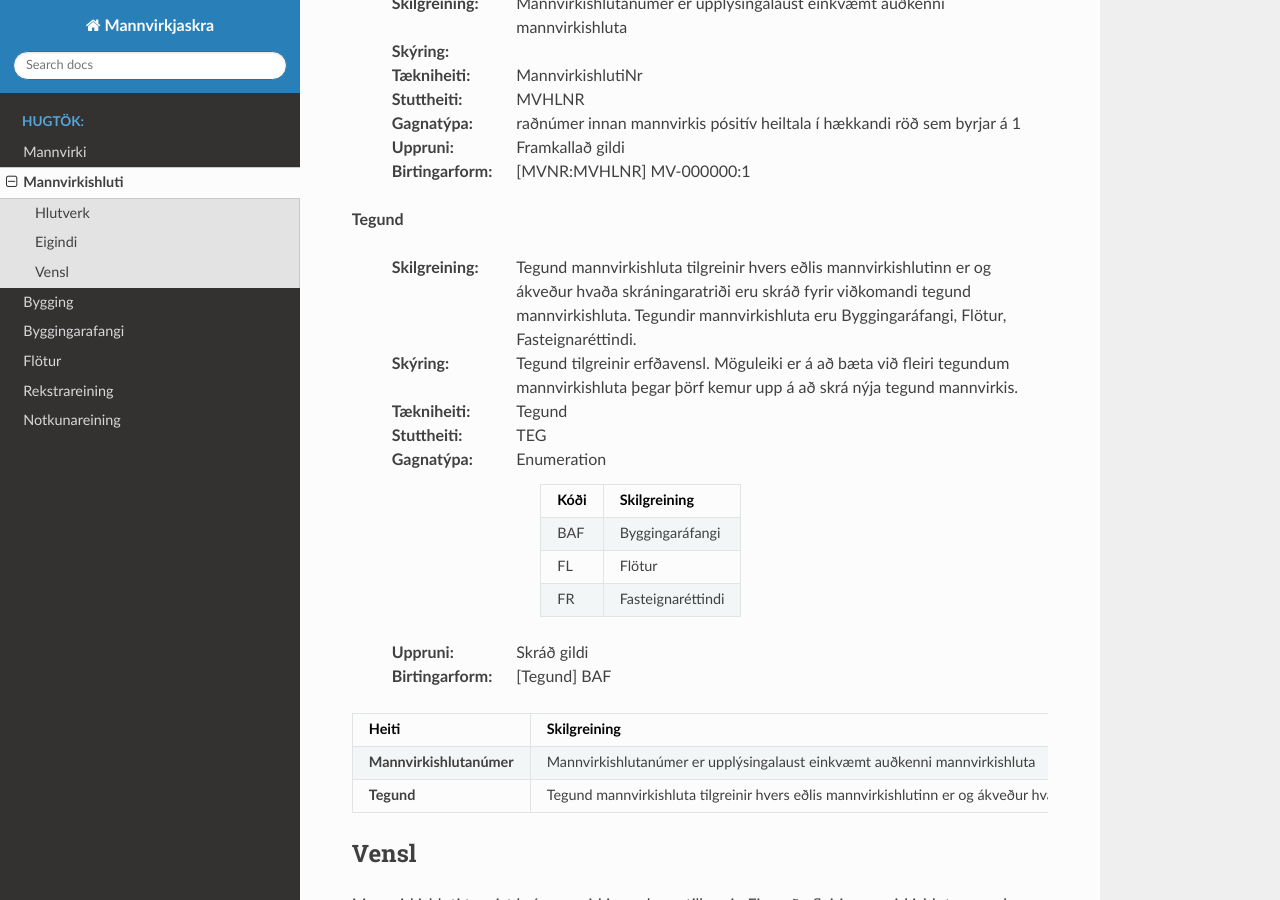
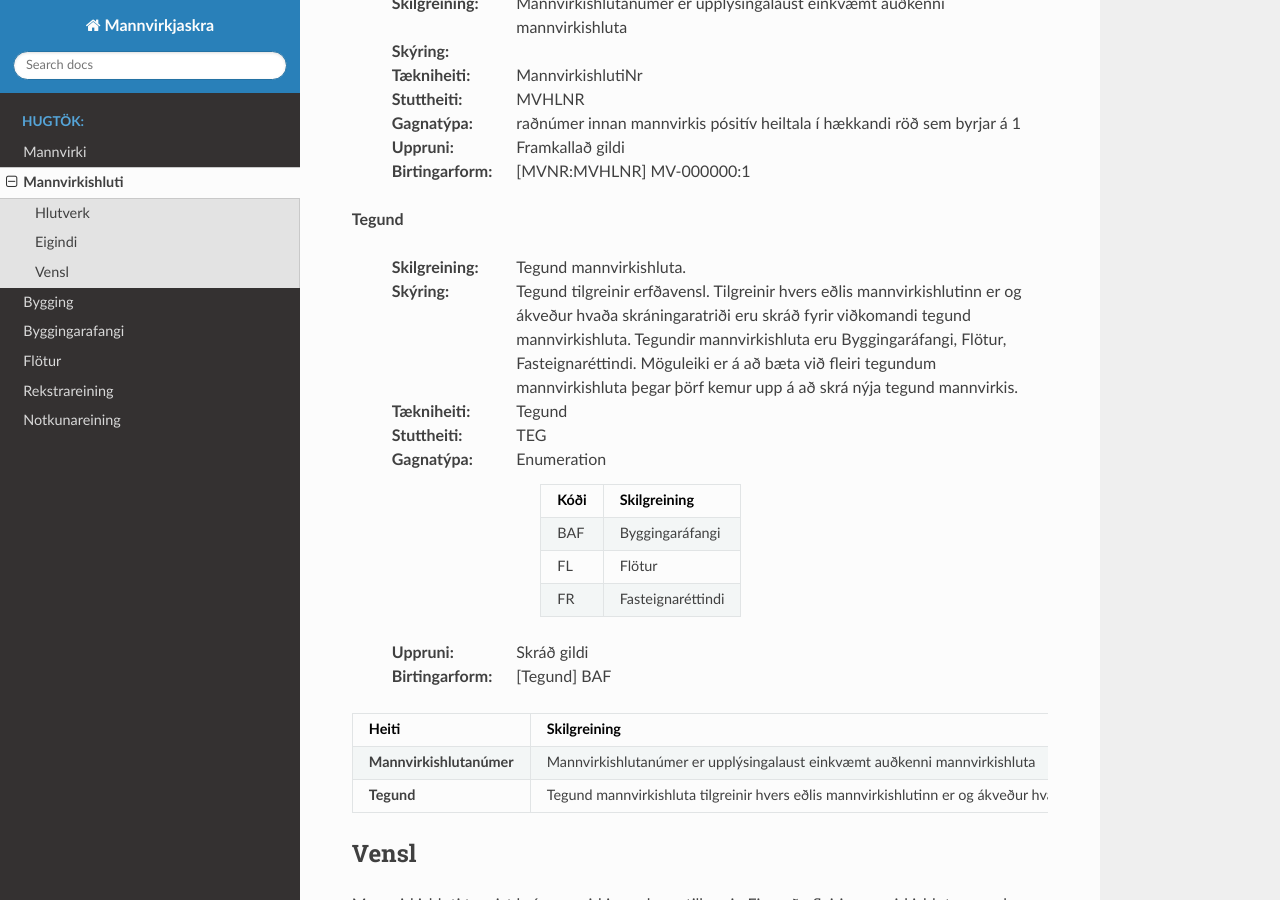
Before and after one commit to hthl/Mannvirkjaskra, a Sphinx documentation site: the page built from source/mannvirkishluti.rst, in a window 1280 px wide and 900 px high, scrolled down 717 px. Built offline with Sphinx 7.4.7 and the Read the Docs theme 2.0.0, drawn with Linux system fonts in a browser that asks for light colours.

```diff
--- a/source/mannvirkishluti.rst
+++ b/source/mannvirkishluti.rst
@@ -50,9 +50,9 @@ Eigindi
 **Tegund**
 
   :Skilgreining:
-    Tegund mannvirkishluta tilgreinir hvers eðlis mannvirkishlutinn er og ákveður hvaða skráningaratriði eru skráð fyrir viðkomandi tegund mannvirkishluta. Tegundir mannvirkishluta eru Byggingaráfangi, Flötur, Fasteignaréttindi.
+    Tegund mannvirkishluta.
   :Skýring:
-    Tegund tilgreinir erfðavensl. Möguleiki er á að bæta við fleiri tegundum mannvirkishluta þegar þörf kemur upp á að skrá nýja tegund mannvirkis.
+    Tegund tilgreinir erfðavensl. Tilgreinir hvers eðlis mannvirkishlutinn er og ákveður hvaða skráningaratriði eru skráð fyrir viðkomandi tegund mannvirkishluta.    Tegundir mannvirkishluta eru Byggingaráfangi, Flötur, Fasteignaréttindi. Möguleiki er á að bæta við fleiri tegundum mannvirkishluta þegar þörf kemur upp á að skrá nýja tegund mannvirkis.
 
   :Tækniheiti:
     Tegund
```
